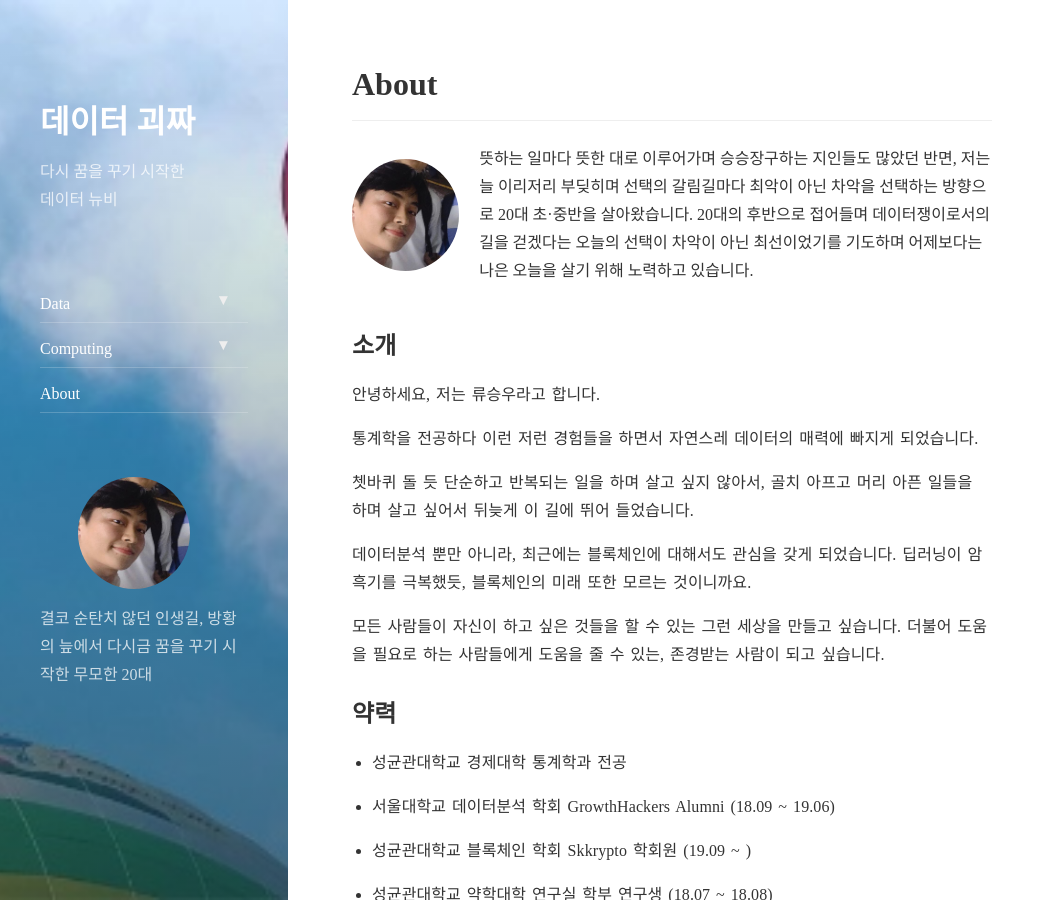
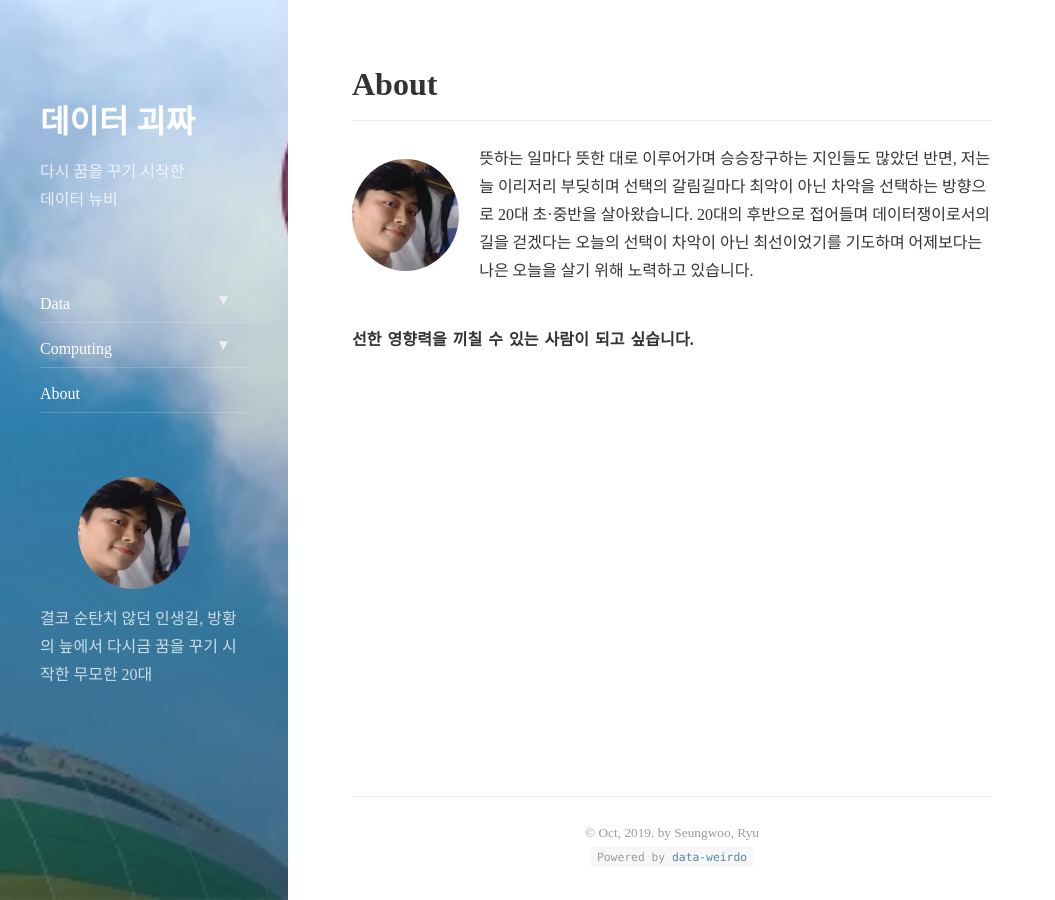
Before and after one commit to tryumanshow/data-weirdo.github.io, a Jekyll site: the page built from about.md, in a window 1280 px wide and 900 px high. Shown: the whole window, without its empty margins (0-1055 px from the left). Built offline with Jekyll 4.4.1, drawn with Linux system fonts in a browser that asks for light colours; nearby versions of some CDN libraries; some of the changed text lies outside the part shown.

Commit message:
Update about.md

```diff
--- a/about.md
+++ b/about.md
@@ -5,41 +5,4 @@ menu: true
 order: 10
 ---
 
-## 소개
-안녕하세요, 저는 류승우라고 합니다.
-
-통계학을 전공하다 이런 저런 경험들을 하면서 자연스레 데이터의 매력에 빠지게 되었습니다.
-
-쳇바퀴 돌 듯 단순하고 반복되는 일을 하며 살고 싶지 않아서, 골치 아프고 머리 아픈 일들을 하며 살고 싶어서 뒤늦게 이 길에 뛰어 들었습니다.
-
-데이터분석 뿐만 아니라, 최근에는 블록체인에 대해서도 관심을 갖게 되었습니다. 딥러닝이 암흑기를 극복했듯, 블록체인의 미래 또한 모르는 것이니까요.
-
-모든 사람들이 자신이 하고 싶은 것들을 할 수 있는 그런 세상을 만들고 싶습니다. 더불어 도움을 필요로 하는 사람들에게 도움을 줄 수 있는, 존경받는 사람이 되고 싶습니다.
-
-## 약력
-- 성균관대학교 경제대학 통계학과 전공
-
-- 서울대학교 데이터분석 학회 GrowthHackers Alumni (18.09 ~ 19.06)
-
-- 성균관대학교 블록체인 학회 Skkrypto 학회원 (19.09 ~ )
-
-- 성균관대학교 약학대학 연구실 학부 연구생 (18.07 ~ 18.08)
-
-- 모빌리티 기업 SOCAR 데이터사이언스팀 인턴 (19.07 ~ 19.09)
-
-- 경동초/동도중/경신고 졸업
-
-- 대구 출생
-
-## 하고싶은 말
-이미 이 분야를 앞서나가고 계시는 수많은 시니어분들이 계신 줄로 압니다.
-
-이 분들을 보며 '내가 이제서야 이 길을 가도 되는 걸까...'라는 생각도 가끔 들곤 하지만
-
-하지 않고 후회하기 보다는 하고 후회하는 길을 택하고자 합니다. 물론 후회하지 않기 위해 열심히 살아야겠지요.
-
-비록 초심자이지만 방향성을 잃지 않고 어제보다 나은 오늘을 살기 위해 열심히 노력하겠습니다.
-
-## 늘 제게 자극을 주시는 감사한 분들
-이춘호님 (Bevis Lee)
-변성윤님 (Kyle Byeon)
+#### 선한 영향력을 끼칠 수 있는 사람이 되고 싶습니다.
```
